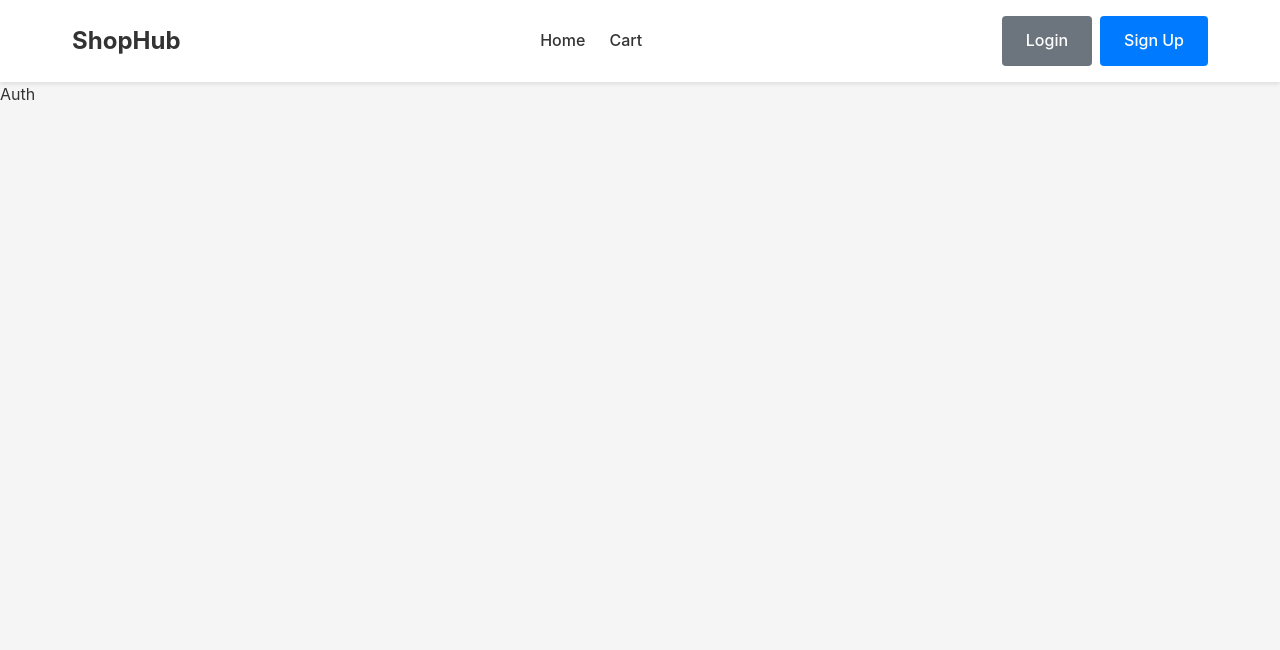
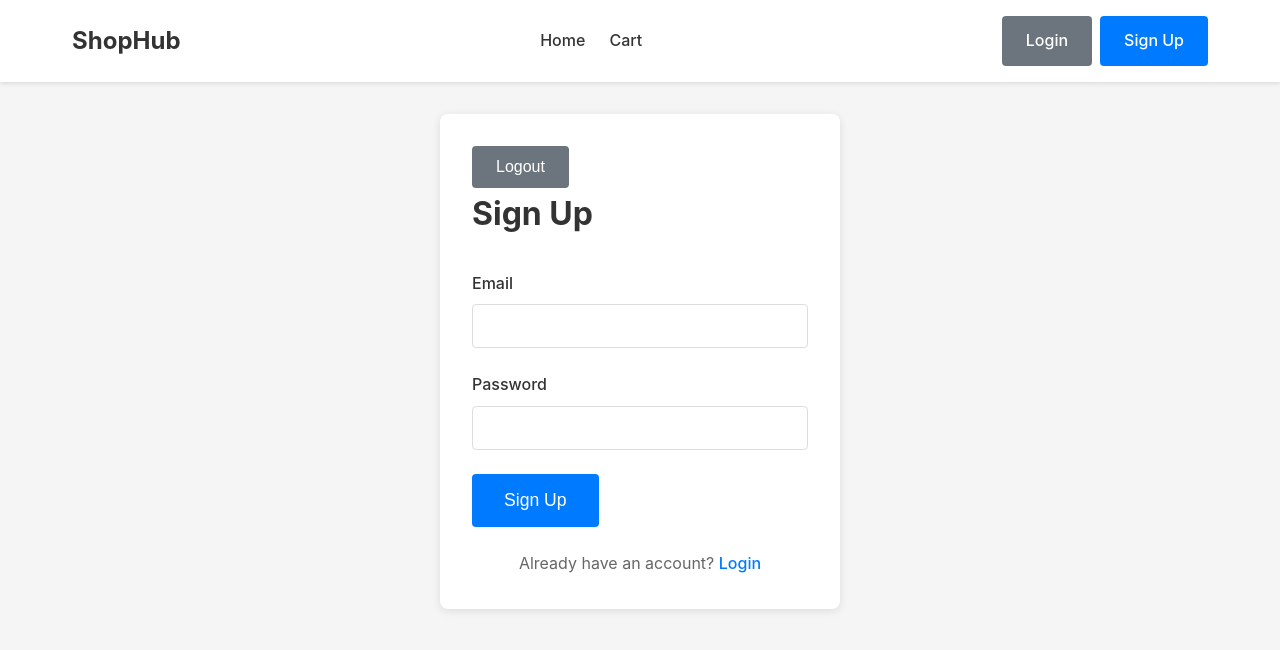
Before and after one commit to Cristhian988/ecommerce-website-course, a React (Vite) app: page /auth in a window 1280 px wide. Shown: the top 650 px of the page. Built offline with nearby package versions, Linux system fonts and the light colour scheme.

Commit message:
Added auth

```diff
--- a/src/App.jsx
+++ b/src/App.jsx
@@ -3,9 +3,11 @@
 import Auth from "./pages/Auth";
 import Checkout from "./pages/Checkout";
 import Navbar from "./components/Navbar";
+import AuthProvider from "./context/AuthContext";
 
 function App() {
   return (
+    <AuthProvider>
       <div className="app">
         <Navbar />
         <Routes>
@@ -14,6 +16,7 @@
           <Route path="/checkout" element={<Checkout />} />
         </Routes>
       </div>
+    </AuthProvider>
   );
 }
 
--- /dev/null
+++ b/src/context/AuthContext.jsx
@@ -0,0 +1,50 @@
+import { createContext, useState } from "react";
+
+// eslint-disable-next-line react-refresh/only-export-components
+export const AuthContext = createContext(null);
+
+export default function AuthProvider({ children }) {
+  const [user, setUser] = useState(
+    localStorage.getItem("currentUserEmail")
+      ? { email: localStorage.getItem("currentUserEmail") }
+      : null,
+  );
+
+  function signUp(email, password) {
+    const users = JSON.parse(localStorage.getItem("users") || "[]");
+
+    if (users.find((user) => user.email === email)) {
+      return { success: false, error: "Email already exists" };
+    }
+    const newUser = { email, password };
+    users.push(newUser);
+    localStorage.setItem("users", JSON.stringify(users));
+    localStorage.setItem("currentUserEmail", email);
+    setUser(newUser);
+    return { success: true };
+  }
+
+  function login(email, password) {
+    const users = JSON.parse(localStorage.getItem("users") || "[]");
+    const user = users.find(
+      (u) => u.email === email && u.password === password,
+    );
+    if (!user) {
+      return { success: false, error: "Invalid email or password" };
+    }
+    localStorage.setItem("currentUserEmail", email);
+    setUser(user);
+    return { success: true };
+  }
+
+  function logout() {
+    localStorage.removeItem("currentUserEmail");
+    setUser(null);
+  }
+
+  return (
+    <AuthContext.Provider value={{ user, signUp, login, logout }}>
+      {children}
+    </AuthContext.Provider>
+  );
+}
--- a/src/pages/Auth.jsx
+++ b/src/pages/Auth.jsx
@@ -1,3 +1,116 @@
+import { useContext } from "react";
+import { useState } from "react";
+import { useForm } from "react-hook-form";
+import { AuthContext } from "../context/AuthContext";
+import { useNavigate } from "react-router-dom";
+
 export default function Auth() {
-  return <div>Auth</div>;
+  const [mode, setMode] = useState("signup");
+  const [error, setError] = useState(null);
+
+  const navigate = useNavigate();
+
+  const { signUp, user, login, logout } = useContext(AuthContext);
+
+  const {
+    register,
+    handleSubmit,
+    formState: { errors },
+  } = useForm();
+
+  function onSubmit(data) {
+    setError(null);
+    let result;
+    if (mode === "signup") {
+      result = signUp(data.email, data.password);
+    } else {
+      result = login(data.email, data.password);
+    }
+
+    if (result.success) {
+      navigate("/");
+    } else {
+      setError(result.error);
+    }
+    console.log(result);
+  }
+
+  return (
+    <div className="page">
+      <div className="container">
+        <div className="auth-container">
+          {user && <p>User logged in: {user.email}</p>}
+          <button className="btn btn-secondary" onClick={logout}>
+            Logout
+          </button>
+          <h1 className="page-title">
+            {mode === "signup" ? "Sign Up" : "Login"}
+          </h1>
+          <form onSubmit={handleSubmit(onSubmit)} className="auth-form">
+            {error && <p className="error-message">{error}</p>}
+            <div className="form-group">
+              <label htmlFor="email" className="form-label">
+                Email
+              </label>
+              <input
+                type="email"
+                id="email"
+                className="form-input"
+                {...register("email", { required: "Email is required" })}
+              />
+              {errors.email && (
+                <p className="form-error">{errors.email.message}</p>
+              )}
+            </div>
+            <div className="form-group">
+              <label htmlFor="password" className="form-label">
+                Password
+              </label>
+              <input
+                type="password"
+                id="password"
+                className="form-input"
+                {...register("password", {
+                  required: "Password is required",
+                  minLength: {
+                    value: 6,
+                    message: "Password must be at least 6 characters long",
+                  },
+                  maxLength: {
+                    value: 12,
+                    message: "Password must be at most 12 characters long",
+                  },
+                })}
+              />
+              {errors.password && (
+                <p className="form-error">{errors.password.message}</p>
+              )}
+            </div>
+
+            <button type="submit" className="btn btn-primary btn-large">
+              {mode === "signup" ? "Sign Up" : "Login"}
+            </button>
+          </form>
+
+          <div className="auth-switch">
+            {mode === "signup" ? (
+              <p>
+                Already have an account?{" "}
+                <span className="auth-link" onClick={() => setMode("login")}>
+                  Login
+                </span>
+              </p>
+            ) : (
+              <p>
+                Don't have an account?{" "}
+                <span className="auth-link" onClick={() => setMode("signup")}>
+                  Sign Up
+                </span>
+              </p>
+            )}
+          </div>
+        </div>
+      </div>
+    </div>
+  );
 }
```
Lines whose indentation alone changed are shown as unchanged.
